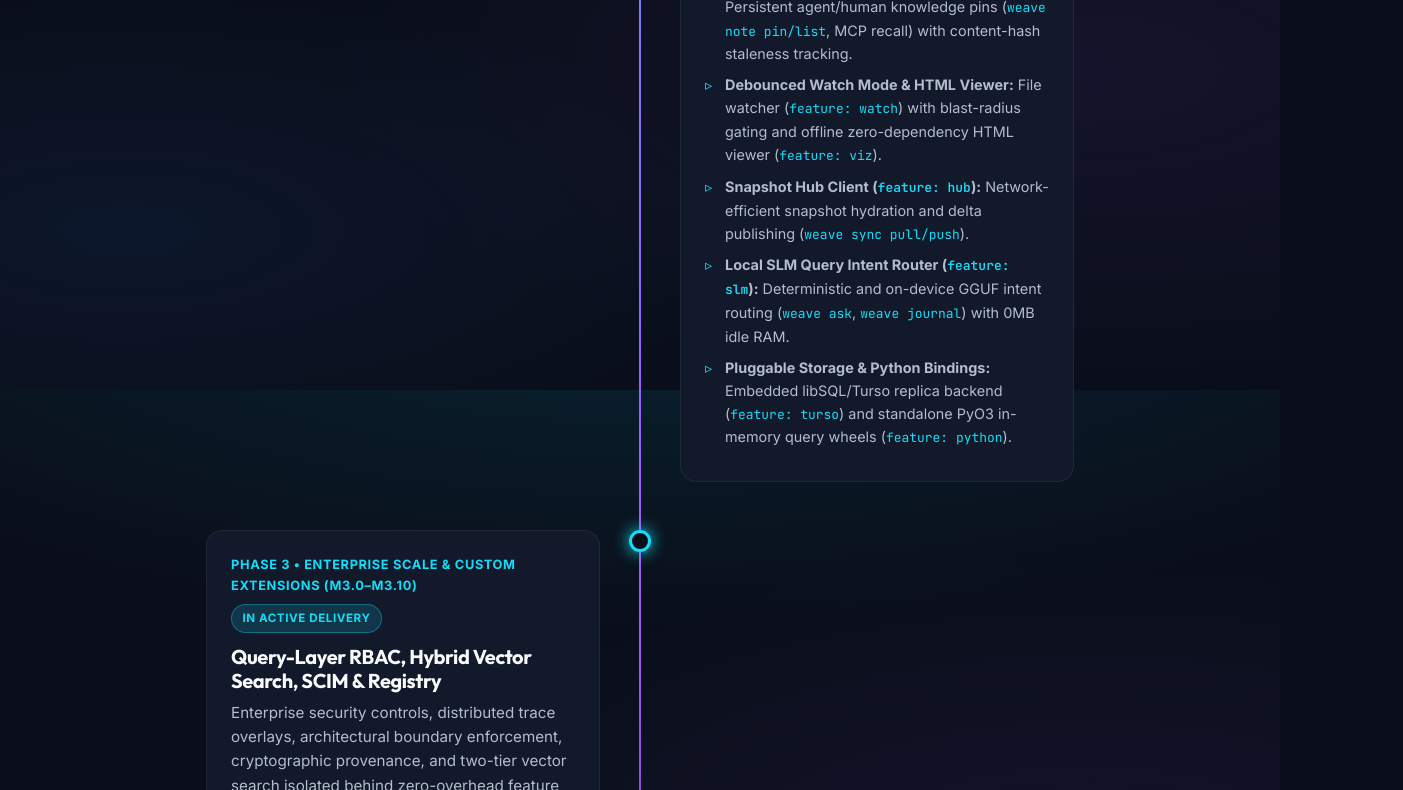
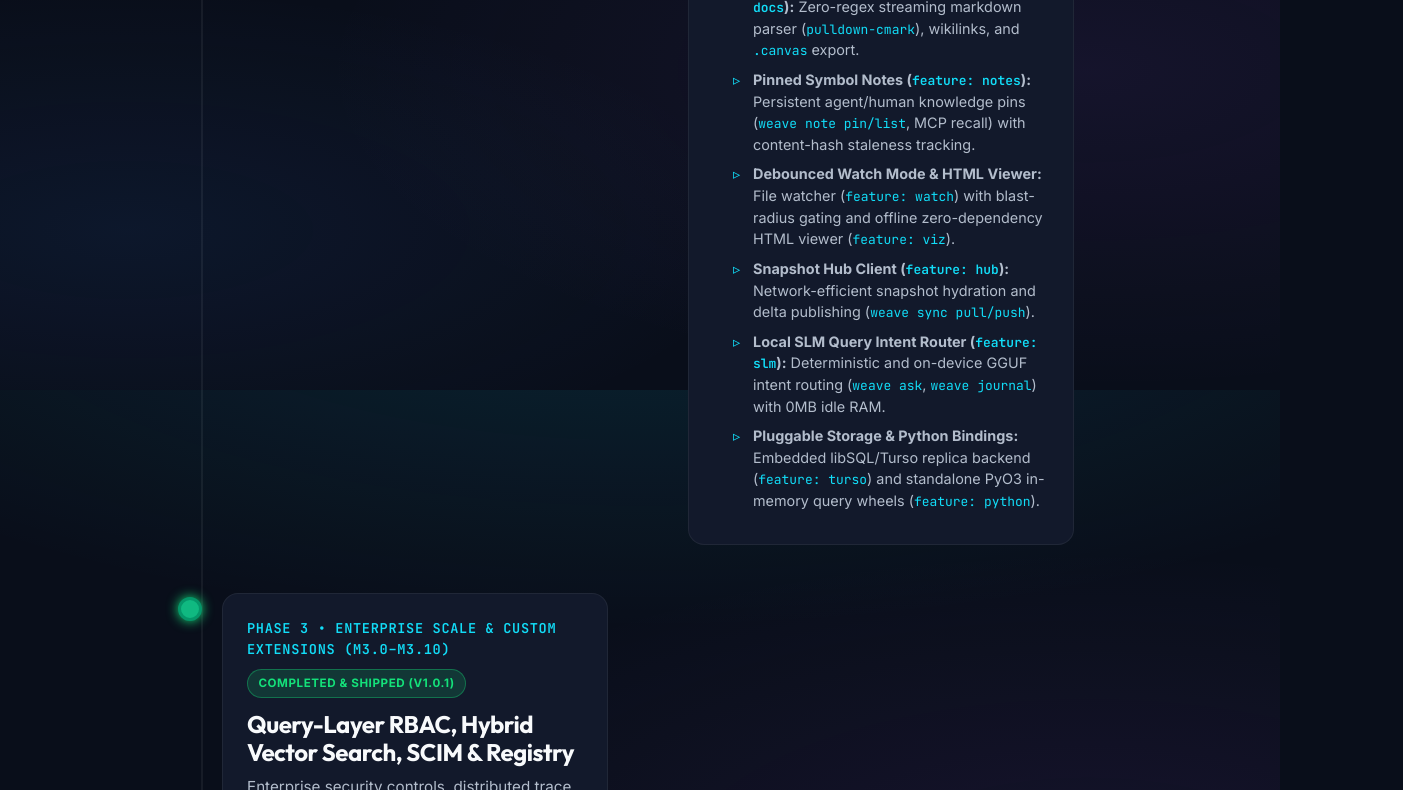
Before and after one commit to ragubaran/weave-graph-web, a website: page roadmap.html in a window 1280 px wide. Shown: the part 2010-2800 px from the top of the page, 1403 px wide, since content can reach past the window. Drawn offline with Linux system fonts and the light colour scheme.

Commit message:
docs: include Phase 3 in v1.0.1 roadmap and remove untagged warning from Getting Started
- roadmap.html: update Phase 3 badge to Completed & Shipped (v1.0.1) and add Phase 4 (Autonomous & Local Intelligence Scaling) as active delivery
- getting-started.html: remove untagged release warning callout

```diff
--- a/roadmap.html
+++ b/roadmap.html
@@ -3,12 +3,12 @@
 <head>
   <meta charset="UTF-8">
   <meta name="viewport" content="width=device-width, initial-scale=1.0">
-  <title>Roadmap | Weave Graph Architecture & Milestones</title>
-  <meta name="description" content="Official development roadmap for Weave Graph: Phase 1 Core Engine, Phase 2 Federation & Team Intelligence, and Phase 3 Enterprise & Custom Extensions.">
+  <title>Roadmap | Weave Graph Architecture & Evolution</title>
+  <meta name="description" content="Development roadmap and phased implementation breakdown for Weave Graph: From single-repo speed to multi-repo federation, query-layer RBAC, and local SLM intent routing.">
 
   <!-- Open Graph -->
-  <meta property="og:title" content="Weave Graph Architecture Roadmap">
-  <meta property="og:description" content="Explore current milestones and future plans for Weave Graph across Core, Federation, and Enterprise phases.">
+  <meta property="og:title" content="Weave Graph — Architecture & Feature Roadmap">
+  <meta property="og:description" content="Explore the phased architecture of Weave Graph — from deterministic single-repo performance to enterprise RBAC, hybrid vector search, and local AI agent routing.">
   <meta property="og:type" content="article">
   <meta property="og:image" content="/assets/img/favicon.svg">
 
@@ -21,6 +21,89 @@
   <link rel="stylesheet" href="/assets/css/animations.css?v=1.0.4">
   <link rel="stylesheet" href="/assets/css/main.css?v=1.0.4">
   <link rel="stylesheet" href="/assets/css/components.css?v=1.0.4">
+  <style>
+    .timeline {
+      position: relative;
+      max-width: 900px;
+      margin: 0 auto;
+      padding-left: 2rem;
+    }
+    .timeline::before {
+      content: '';
+      position: absolute;
+      left: 0.75rem;
+      top: 1rem;
+      bottom: 1rem;
+      width: 2px;
+      background: var(--color-border);
+    }
+    .timeline-item {
+      position: relative;
+      margin-bottom: var(--space-12);
+    }
+    .timeline-marker {
+      position: absolute;
+      left: -2rem;
+      top: 0.25rem;
+      width: 1.5rem;
+      height: 1.5rem;
+      border-radius: 50%;
+      background: var(--color-bg);
+      border: 3px solid var(--color-primary);
+      z-index: 1;
+    }
+    .timeline-marker.done {
+      background: #10b981;
+      border-color: #059669;
+    }
+    .timeline-marker.active {
+      background: #00f0ff;
+      border-color: #0088cc;
+      box-shadow: 0 0 12px rgba(0, 240, 255, 0.6);
+    }
+    .timeline-content {
+      background: var(--color-surface);
+      border: 1px solid var(--color-border);
+      border-radius: var(--radius-lg);
+      padding: var(--space-6);
+      transition: transform 0.2s, border-color 0.2s;
+    }
+    .timeline-content:hover {
+      border-color: rgba(0, 240, 255, 0.3);
+    }
+    .timeline-header {
+      display: flex;
+      justify-content: space-between;
+      align-items: center;
+      margin-bottom: var(--space-3);
+      flex-wrap: wrap;
+      gap: 0.5rem;
+    }
+    .timeline-phase {
+      font-family: var(--font-mono);
+      font-size: 0.85rem;
+      color: var(--color-primary);
+      font-weight: 600;
+      text-transform: uppercase;
+      letter-spacing: 0.05em;
+    }
+    .timeline-title {
+      font-size: 1.5rem;
+      font-weight: 700;
+      margin-bottom: var(--space-2);
+      color: var(--color-text-main);
+    }
+    .timeline-deliverables {
+      margin-top: var(--space-4);
+      padding-left: 1.25rem;
+      color: var(--color-text-muted);
+      font-size: 0.95rem;
+    }
+    .timeline-deliverables li {
+      margin-bottom: 0.5rem;
+      line-height: 1.5;
+    }
+  </style>
 </head>
 <body>
 
@@ -60,13 +143,13 @@
         <a href="https://github.com/ragubaran/weave-graph" target="_blank" rel="noopener noreferrer" class="btn btn-secondary" style="padding: 0.5rem 0.85rem;" title="GitHub Repository">
           <svg width="18" height="18" viewBox="0 0 24 24" fill="currentColor"><path d="M12 0C5.37 0 0 5.37 0 12c0 5.31 3.435 9.795 8.205 11.385.6.105.825-.255.825-.57 0-.285-.015-1.23-.015-2.235-3.015.555-3.795-.735-4.035-1.41-.135-.345-.72-1.41-1.23-1.695-.42-.225-1.02-.78-.015-.795.945-.015 1.62.87 1.845 1.23 1.08 1.815 2.805 1.305 3.495.99.105-.78.42-1.305.765-1.605-2.67-.3-5.46-1.335-5.46-5.925 0-1.305.465-2.385 1.23-3.225-.12-.3-.54-1.53.12-3.18 0 0 1.005-.315 3.3 1.23.96-.27 1.98-.405 3-.405s2.04.135 3 .405c2.295-1.56 3.3-1.23 3.3-1.23.66 1.65.24 2.88.12 3.18.765.84 1.23 1.905 1.23 3.225 0 4.605-2.805 5.625-5.475 5.925.435.375.81 1.095.81 2.22 0 1.605-.015 2.895-.015 3.3 0 .315.225.69.825.57A12.02 12.02 0 0024 12c0-6.63-5.37-12-12-12z"/></svg>
         </a>
-        <a href="getting-started.html" class="btn btn-primary">Install</a>
+        <a href="getting-started.html" class="btn btn-primary">Install CLI</a>
         <button class="mobile-menu-toggle" aria-label="Toggle Navigation">☰</button>
       </div>
     </div>
   </header>
 
-  <!-- Main Roadmap Content -->
+  <!-- Main Content -->
   <main class="section">
     <div class="container">
 
@@ -98,7 +181,7 @@
               <li><strong>Integer-Compacted CSR Matrix:</strong> Contiguous uint32 adjacency matrices (<code style="font-family: var(--font-mono); color: var(--color-primary);">petgraph::csr</code>) with Roaring bitmap set-intersections for sub-millisecond traversals.</li>
               <li><strong>Crash-Resilient Indexing & Purge:</strong> Atomic <code style="font-family: var(--font-mono); color: var(--color-primary);">.rebuild</code> swap and mandatory bidirectional edge purging preventing dangling pointers.</li>
               <li><strong>Zero-Config AI Agent MCP Integration:</strong> Stdio and loopback HTTP MCP server (<code style="font-family: var(--font-mono); color: var(--color-primary);">weave serve --mcp</code>) with auto-registration in <code style="font-family: var(--font-mono); color: var(--color-primary);">.mcp.json</code> and live reload.</li>
-              <li><strong>Smart Ignore Management:</strong> Automatic <code style="font-family: var(--font-mono); color: var(--color-primary);">.gitignore</code> and <code style="font-family: var(--font-mono); color: var(--color-primary);">.ignore</code> handling that excludes runtime databases while keeping <code style="font-family: var(--font-mono); color: var(--color-primary);">.weave/config.toml</code> trackable.</li>
+              <li><strong>Smart Ignore Management:</strong> Automatic <code style="font-family: var(--font-mono); color: var(--color-primary);">.gitignore</code> and <code style="font-family: var(--font-mono); color: var(--color-primary);">.ignore</code> handling that excludes runtime databases while keeping <code style="font-family: var(--font-mono); color: var(--color-primary); me">.weave/config.toml</code> trackable.</li>
               <li><strong>PR Blast Radius Analysis:</strong> Git three-dot diff traversal (<code style="font-family: var(--font-mono); color: var(--color-primary);">weave blast</code>) with markdown and JSON export formats.</li>
               <li><strong>Strict Quality Standards:</strong> &ge;90% line coverage enforced across all crates, Google Rust style, and forward N+1 beta compatibility.</li>
             </ul>
@@ -120,7 +203,7 @@
             <ul class="timeline-deliverables">
               <li><strong>Federation Virtual Schema (<code style="font-family: var(--font-mono); color: var(--color-primary);">feature: federation</code>):</strong> Multi-repo linking (<code style="font-family: var(--font-mono); color: var(--color-primary);">weave link</code>), cross-boundary queries (<code style="font-family: var(--font-mono); color: var(--color-primary);">weave query-federated</code>), and unified canvas maps.</li>
               <li><strong>Topological Cycle Analysis & Contracts:</strong> Tarjan's Strongly Connected Components (SCC) and automated public API contract drift CI gates (<code style="font-family: var(--font-mono); color: var(--color-primary);">weave check-contracts</code>).</li>
-              <li><strong>Markdown & Obsidian Ingestion (<code style="font-family: var(--font-mono); color: var(--color-primary);">feature: docs</code>):</strong> Zero-regex streaming markdown parser (<code style="font-family: var(--font-mono); color: var(--color-primary);">pulldown-cmark</code>), wikilinks, and <code style="font-family: var(--font-mono); color: var(--color-primary);">.canvas</code> export.</li>
+              <li><strong>Markdown & Obsidian Ingestion (<code style="font-family: var(--font-mono); color: var(--color-primary);">feature: docs</code>):</strong> Zero-regex streaming markdown parser (<code style="font-family: var(--font-mono); color: var(--color-primary);">pulldown-cmark</code>), wikilinks, and <code style="font-family: var(--font-mono); color: var(--color-primary); me">.canvas</code> export.</li>
               <li><strong>Pinned Symbol Notes (<code style="font-family: var(--font-mono); color: var(--color-primary);">feature: notes</code>):</strong> Persistent agent/human knowledge pins (<code style="font-family: var(--font-mono); color: var(--color-primary);">weave note pin/list</code>, MCP recall) with content-hash staleness tracking.</li>
               <li><strong>Debounced Watch Mode & HTML Viewer:</strong> File watcher (<code style="font-family: var(--font-mono); color: var(--color-primary);">feature: watch</code>) with blast-radius gating and offline zero-dependency HTML viewer (<code style="font-family: var(--font-mono); color: var(--color-primary);">feature: viz</code>).</li>
               <li><strong>Snapshot Hub Client (<code style="font-family: var(--font-mono); color: var(--color-primary);">feature: hub</code>):</strong> Network-efficient snapshot hydration and delta publishing (<code style="font-family: var(--font-mono); color: var(--color-primary);">weave sync pull/push</code>).</li>
@@ -132,18 +215,18 @@
 
         <!-- Phase 3 -->
         <div class="timeline-item">
-          <div class="timeline-marker active"></div>
+          <div class="timeline-marker done"></div>
           <div class="timeline-content">
             <div class="timeline-header">
               <span class="timeline-phase">Phase 3 • Enterprise Scale & Custom Extensions (M3.0–M3.10)</span>
-              <span class="badge badge-cyan">In Active Delivery</span>
+              <span class="badge badge-success">Completed & Shipped (v1.0.1)</span>
             </div>
             <h3 class="timeline-title">Query-Layer RBAC, Hybrid Vector Search, SCIM & Registry</h3>
             <p style="color: var(--color-text-muted); font-size: 0.95rem; line-height: 1.6;">
               Enterprise security controls, distributed trace overlays, architectural boundary enforcement, cryptographic provenance, and two-tier vector search isolated behind zero-overhead feature flags.
             </p>
             <ul class="timeline-deliverables">
-              <li><strong>Query-Layer RBAC (<code style="font-family: var(--font-mono); color: var(--color-primary);">feature: rbac</code>):</strong> Storage/traversal boundary node masking with identity enforcement (<code style="font-family: var(--font-mono); color: var(--color-primary);">--as</code>, <code style="font-family: var(--font-mono); color: var(--color-primary);">--require-as</code>) and SCIM 2.0 directory synchronization.</li>
+              <li><strong>Query-Layer RBAC (<code style="font-family: var(--font-mono); color: var(--color-primary);">feature: rbac</code>):</strong> Storage/traversal boundary node masking with identity enforcement (<code style="font-family: var(--font-mono); color: var(--color-primary);">--as</code>, <code style="font-family: var(--font-mono); color: var(--color-primary); me">--require-as</code>) and SCIM 2.0 directory synchronization.</li>
               <li><strong>Architectural Policy Linter (<code style="font-family: var(--font-mono); color: var(--color-primary);">feature: policy-lint</code>):</strong> YAML boundary rule verification (<code style="font-family: var(--font-mono); color: var(--color-primary);">weave policy lint</code>) and architectural drift analytics (<code style="font-family: var(--font-mono); color: var(--color-primary);">weave policy drift</code>).</li>
               <li><strong>Two-Tier Hybrid Search:</strong> High-performance FTS5 BM25 keyword search (<code style="font-family: var(--font-mono); color: var(--color-primary);">feature: fts</code>) and local quantized vector ANN retrieval (<code style="font-family: var(--font-mono); color: var(--color-primary);">feature: vector</code>, <code style="font-family: var(--font-mono); color: var(--color-primary);">sqlite-vec</code>).</li>
               <li><strong>OpenTelemetry Trace Overlays (<code style="font-family: var(--font-mono); color: var(--color-primary);">feature: otel</code>):</strong> Ingesting distributed trace spans (<code style="font-family: var(--font-mono); color: var(--color-primary);">weave traces import</code>) to overlay live p50/p95/p99 latency percentiles on graph nodes.</li>
@@ -151,6 +234,25 @@
               <li><strong>In-Browser WASM Graph Runtime:</strong> Standalone 155.6 KB browser WASM binary (<code style="font-family: var(--font-mono); color: var(--color-primary);">weave-graph-wasm</code>) for client-side offline graph traversal.</li>
               <li><strong>Central Enterprise Registry Service:</strong> Chunked upload spooling and token-authenticated registry backend (<code style="font-family: var(--font-mono); color: var(--color-primary);">weave-registry</code>).</li>
               <li><strong>Extended Architecture & Drift Waivers:</strong> Role-gated drift waivers (<code style="font-family: var(--font-mono); color: var(--color-primary);">--allow-drift</code>) and audited PR blast exemptions (<code style="font-family: var(--font-mono); color: var(--color-primary);">--skip --reason</code>).</li>
+            </ul>
+          </div>
+        </div>
+
+        <!-- Phase 4 -->
+        <div class="timeline-item">
+          <div class="timeline-marker active"></div>
+          <div class="timeline-content">
+            <div class="timeline-header">
+              <span class="timeline-phase">Phase 4 • Autonomous & Local Intelligence Scaling (M4.0–M4.1)</span>
+              <span class="badge badge-cyan">In Active Delivery</span>
+            </div>
+            <h3 class="timeline-title">On-Device Multimodal Ingestion & In-Process Model Runtimes</h3>
+            <p style="color: var(--color-text-muted); font-size: 0.95rem; line-height: 1.6;">
+              Heavy on-device vision model scanning, in-process C++/FFI llama.cpp model execution, and Metal/CUDA hardware acceleration while preserving 0 MB idle RAM.
+            </p>
+            <ul class="timeline-deliverables">
+              <li><strong>Local On-Device Vision Scanning (<code style="font-family: var(--font-mono); color: var(--color-primary);">feature: vision</code>):</strong> Multimodal image and diagram scanning (<code style="font-family: var(--font-mono); color: var(--color-primary);">weave scan-images</code>) using GGUF + mmproj vision projectors.</li>
+              <li><strong>In-Process Llama.cpp Engine:</strong> Native GGUF model execution with lazy weight loading and on-demand GPU acceleration (Metal/CUDA/Vulkan).</li>
             </ul>
           </div>
         </div>
@@ -211,8 +313,9 @@
         <div class="footer-col">
           <div class="footer-col-title">Releases</div>
           <ul class="footer-links">
-            <li><a href="release-notes.html">v1.0.1 Release Notes</a></li>
-            <li><a href="release-notes.html#milestones">Deliverable Matrix</a></li>
+            <li><a href="release-notes.html">Release Notes</a></li>
+            <li><a href="release-notes.html#v1.0.1">v1.0.1 Notes</a></li>
+            <li><a href="release-notes.html#v1.0.0">v1.0.0 Archive</a></li>
             <li><a href="https://github.com/ragubaran/weave-graph/releases" target="_blank" rel="noopener noreferrer">GitHub Releases</a></li>
           </ul>
         </div>
```
Also changed, not shown: getting-started.html (+0 -3 lines).
